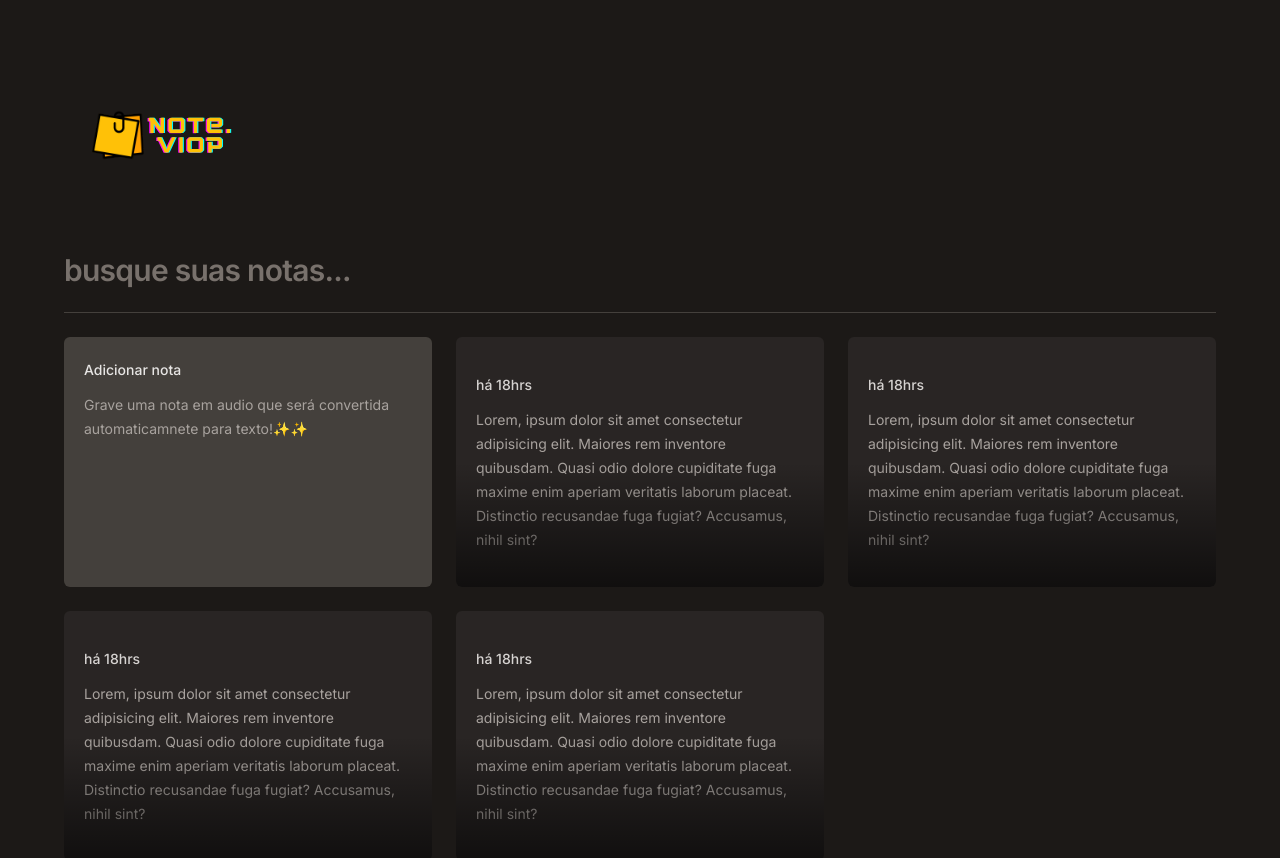
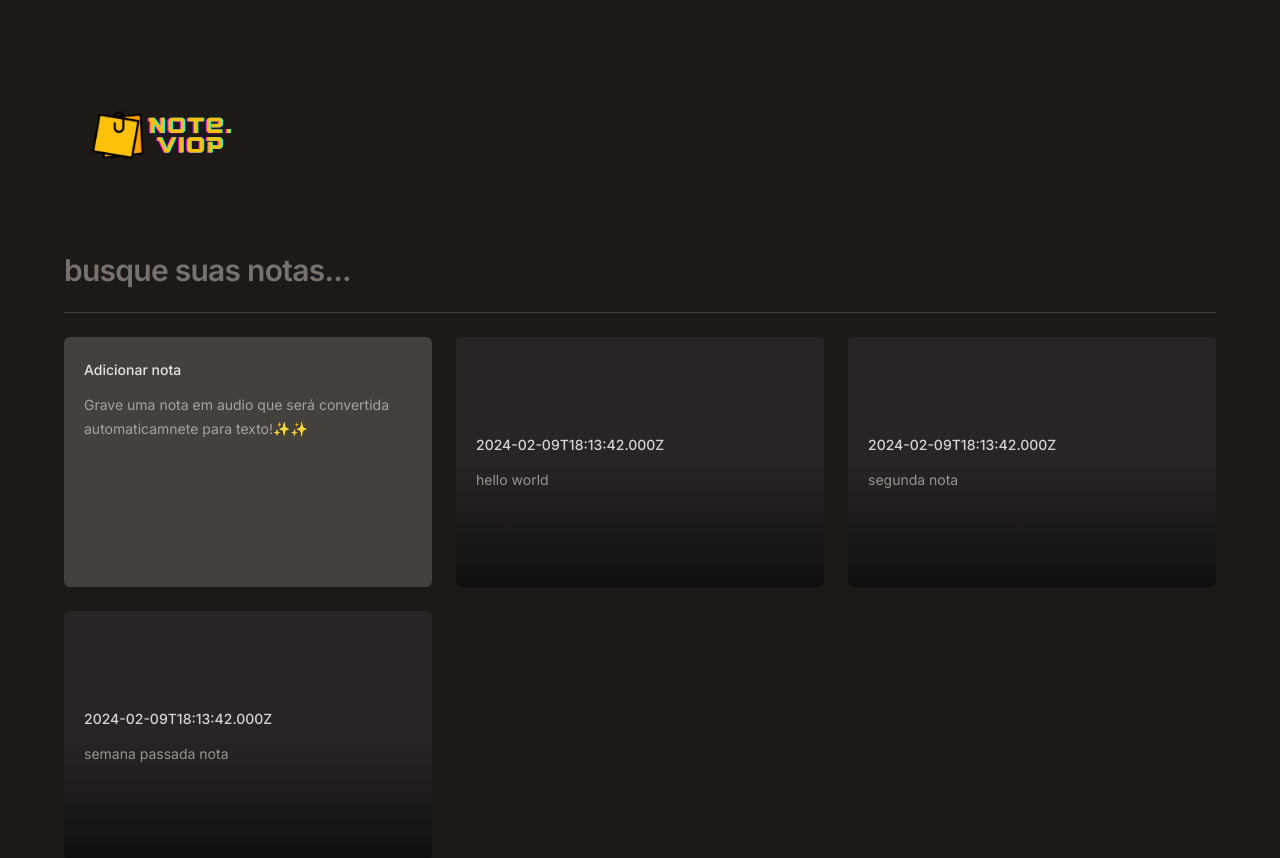
Before and after one commit to mateusfsdev/nlwexpertreact, a React (Vite) app: page / in a window 1280 px wide. Shown: the top 858 px of the page. Built offline with nearby package versions, Linux system fonts and the light colour scheme.

Commit message:
object notes props create  🎞🎟🎫
date and content create interface

```diff
--- a/src/app.tsx
+++ b/src/app.tsx
@@ -21,10 +21,21 @@ export function App() {
 
       <div className='grid grid-cols-3 auto-rows-[250px] gap-6'>
         <NewNote />
-        <NoteCard />
-        <NoteCard />
-        <NoteCard />
-        <NoteCard />
+
+        <NoteCard note={{
+          date: new Date(),
+          content: 'hello world'
+        }}/>
+        <NoteCard note={{
+          date: new Date(),
+          content: 'segunda nota '
+        }}/>
+        <NoteCard note={{
+          date: new Date(),
+          content: 'semana passada nota '
+        }}/>
+
+
       </div>
     </div>
 
--- a/src/components/newnotecard.tsx
+++ b/src/components/newnotecard.tsx
@@ -1,8 +1,7 @@
 export function NewNote(){
   return(
     <div className=' bg-stone-700 rounded-md p-5 space-y-3 outline-none
-      hover:ring-2 hover:ring-yellow-500
-      focus-visible:ring-2 focus-visible:ring-yellow-500'>
+      hover:ring-2 hover:ring-yellow-500'>
       <span className='text-sm font-medium text-stone-200'>
         Adicionar nota
       </span>
--- a/src/components/notecards.tsx
+++ b/src/components/notecards.tsx
@@ -1,13 +1,22 @@
-export function NoteCard() {
+interface NoteCardProps {
+  //props create object
+  note: {
+    date: Date,
+    content: string
+  }
+}
+
+export function NoteCard({note}: NoteCardProps) {
   return(
     <button className='text-left bg-stone-800 outline-none rounded-md p-5 space-y-3 overflow-hidden relative
       hover:ring-2 hover:ring-stone-600
-      focus-visible:ring-2 focus-visible:ring-yellow-500'>
+      focus:ring-2 focus:ring-yellow-500'>
       <span className='text-sm font-medium text-stone-300'>
-        há 18hrs
+        {note.date.toISOString()}
+
       </span>
       <p className='text-sm leading-6 text-stone-400'>
-        Lorem, ipsum dolor sit amet consectetur adipisicing elit. Maiores rem inventore quibusdam. Quasi odio dolore cupiditate fuga maxime enim aperiam veritatis laborum placeat. Distinctio recusandae fuga fugiat? Accusamus, nihil sint?
+        {note.content}
       </p>
       <div className='absolute bottom-0 left-0 right-0 h-1/2 bg-gradient-to-t pointer-events-none from-black/60 to-black/0'></div>
     </button>
```
